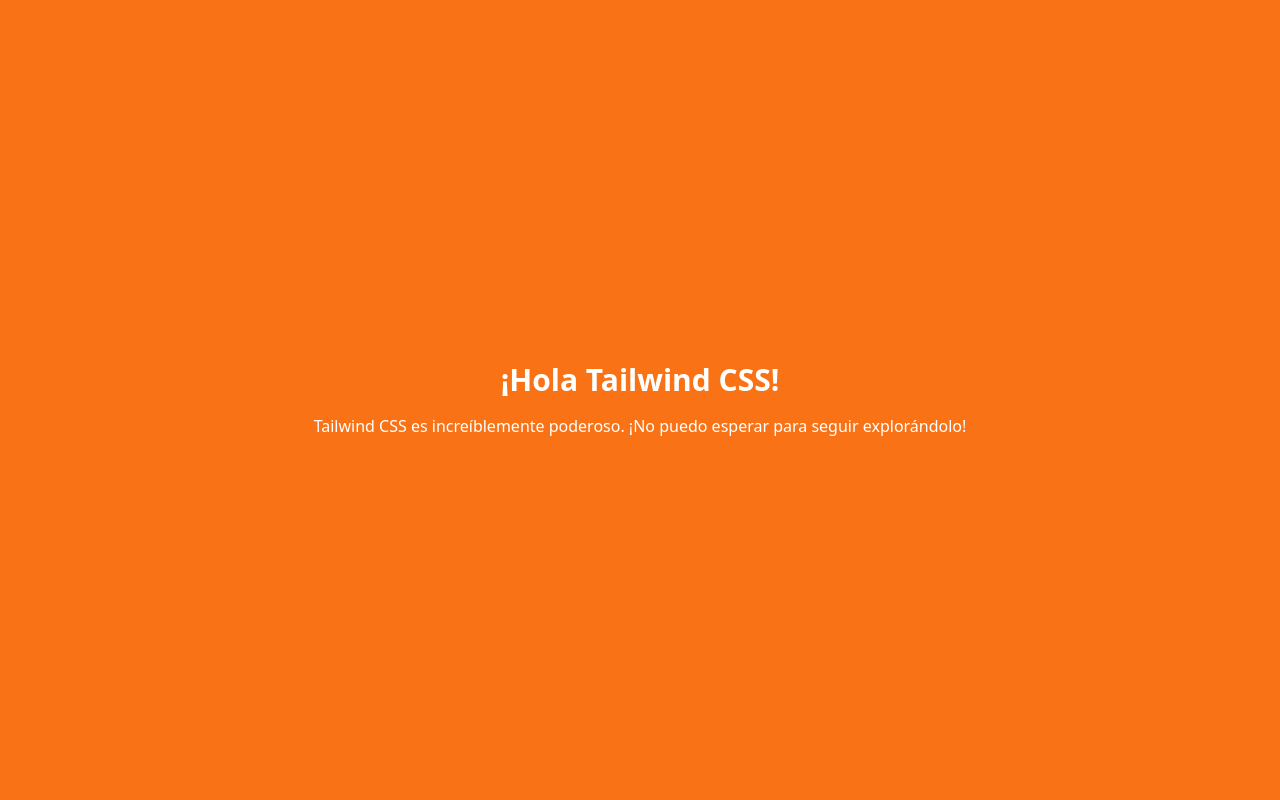
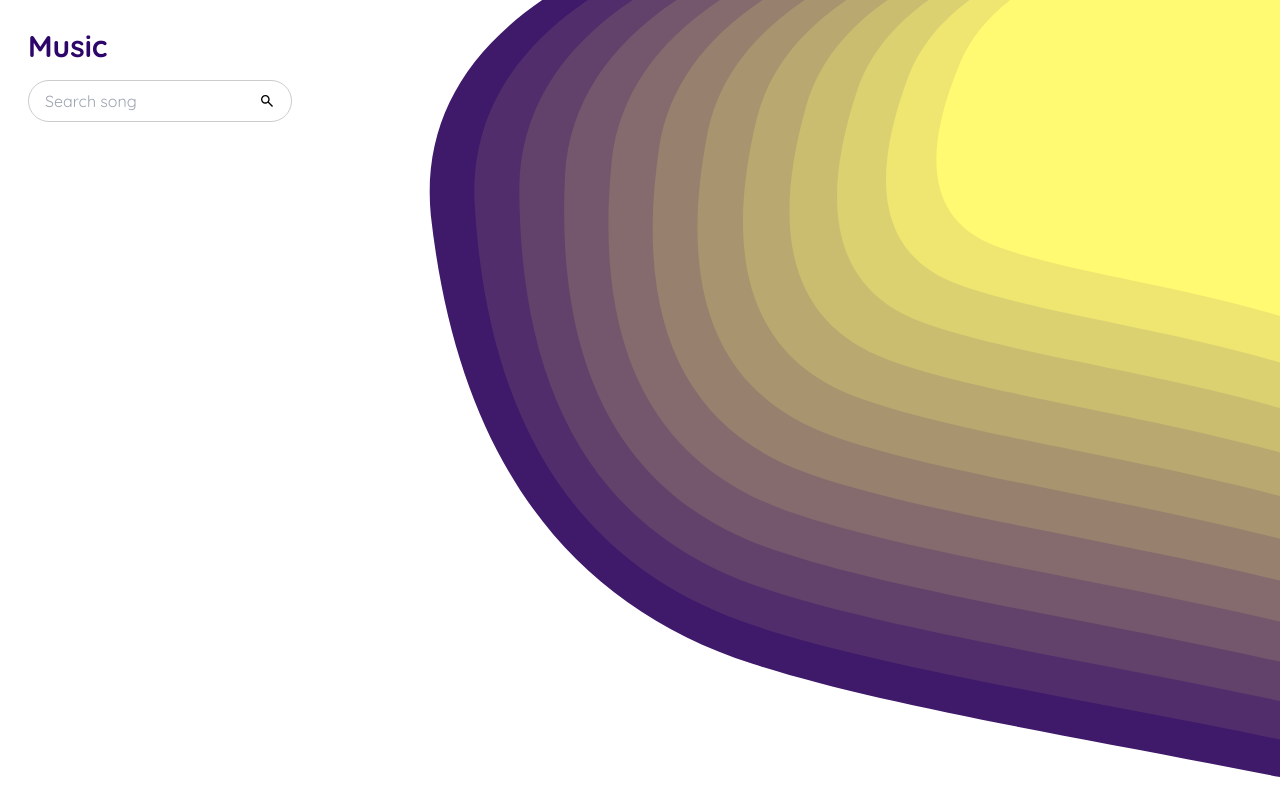
Before and after one commit to cesardarizaleta/React-Proyects, a React (Create React App) app in the folder music/: page / in a window 1280 px wide. Built offline with nearby package versions, Linux system fonts and the light colour scheme.

Commit message:
Creando header

```diff
--- /dev/null
+++ b/music/src/App.css
@@ -0,0 +1,23 @@
+@import url('https://fonts.googleapis.com/css2?family=Dosis:wght@200..800&family=IBM+Plex+Mono:ital,wght@0,100;0,200;0,300;0,400;0,500;0,600;0,700;1,100;1,200;1,300;1,400;1,500;1,600;1,700&family=Lora:ital,wght@0,400..700;1,400..700&family=Noto+Sans+TC:wght@100..900&family=Philosopher:ital,wght@0,400;0,700;1,400;1,700&family=Quicksand:wght@300..700&family=Roboto+Mono:ital,wght@0,100..700;1,100..700&display=swap');
+
+#App {
+    background-image: url('resources/cool-background.svg');
+    background-size: cover;
+}
+
+* {
+    color:rgb(46, 5, 105);
+    font-family: 'Quicksand';
+}
+
+#searchbar {
+    width: 100%;
+    padding: .5em 1em;
+    border: 1px solid #ccc;
+    border-radius: 2em;
+    transition: all .3s;
+}
+
+#searchbar:hover {
+    border: 1px solid rgb(46, 5, 105);
+}
--- a/music/src/App.js
+++ b/music/src/App.js
@@ -1,12 +1,24 @@
 import React from 'react';
+import './App.css';
+
+//Amarillo: rgb(255, 250, 114)
+//Azul-Morado: rgb(46, 5, 105)
 
 const App = () => {
   return (
-    <div className="h-screen bg-orange-500 p-8 flex flex-col items-center justify-center">
-      <h1 className="text-3xl font-bold text-white">¡Hola Tailwind CSS!</h1>
-      <p className="mt-4 text-white">
-        Tailwind CSS es increíblemente poderoso. ¡No puedo esperar para seguir explorándolo!
-      </p>
+    <div id='App' className="h-screen">
+      <div className='w-1/4 h-full p-7 flex flex-col gap-4'>
+        <h1 className='text-3xl font-bold'>Music</h1>
+        <div>
+          <div id='searchbar' className='flex justify-between'>
+            <input className='bg-transparent outline-none' placeholder='Search song'></input>
+            <button><svg xmlns="http://www.w3.org/2000/svg" width="1em" height="1em" viewBox="0 0 24 24"><path fill="black" d="m19.6 21l-6.3-6.3q-.75.6-1.725.95T9.5 16q-2.725 0-4.612-1.888T3 9.5t1.888-4.612T9.5 3t4.613 1.888T16 9.5q0 1.1-.35 2.075T14.7 13.3l6.3 6.3zM9.5 14q1.875 0 3.188-1.312T14 9.5t-1.312-3.187T9.5 5T6.313 6.313T5 9.5t1.313 3.188T9.5 14"/></svg></button>
+          </div>
+        </div>
+      </div>
+      <div className=''>
+
+      </div>
     </div>
   );
 }
```
Also changed, not shown: music/src/resources/cool-background.svg (added).
